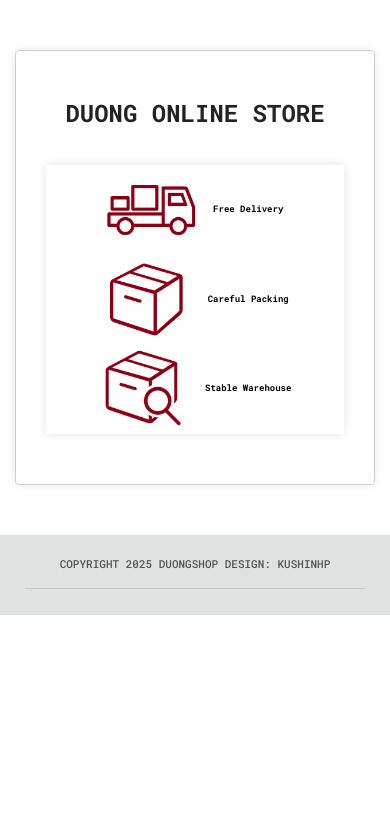
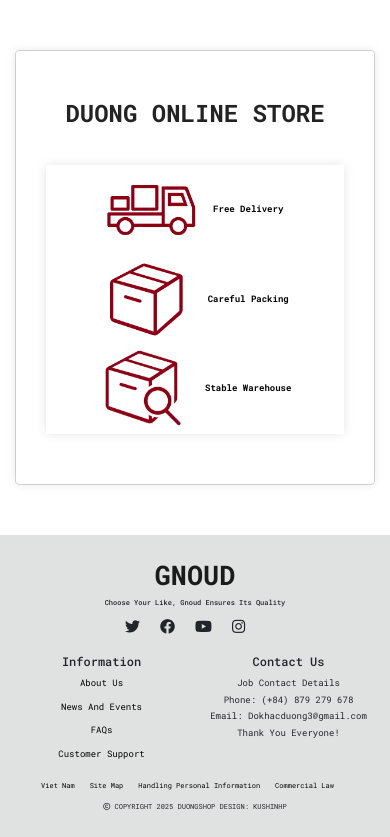
Before and after one commit to dokhacduong1/ProjectBanHang, a React (Create React App) app: page / in a window 390 px wide. Shown: the part 2297-3134 px from the top of the page. Before the commit the page ends 2912 px from the top, so only its background shows below. Built offline with nearby package versions, Linux system fonts and the light colour scheme; no server answers.

Commit message:
updatetiep1

```diff
--- a/src/App.css
+++ b/src/App.css
@@ -78,7 +78,7 @@ body .btnAll {
     background-color 0.3s ease 0s;
 }
 body .btnAll:hover {
-  background-color: #f5f5f5;
+  background-color: #ebebeb;
   text-decoration: none;
 }
 
--- a/src/components/SectionSix/SectionSix.css
+++ b/src/components/SectionSix/SectionSix.css
@@ -1,26 +1,185 @@
-.SectionSix{
+.sectionSix{
     margin-top: 10px;
     background-color: rgb(224, 226, 226);
-    padding: 10px 10px;
+    padding: 24px 71px;
+}
+.sectionBox{
+    display: flex;
+    justify-content: space-between;
+   align-items: center;
+}
+.sectionBox ul{
+    list-style: none;
+}
+.sectionSix__LogoIcon--icon{
+    margin-top: 97px;
+    display: flex;
+    flex-wrap: wrap;
+    padding: 0;
+}
+.sectionSix__LogoIcon--icon li{
+    font-size: 30px;
+    padding-right: 20px;
+}
+.sectionSix__LogoIcon--logo h1{
+    font-size: 49px;
+    font-weight: 700;
+    color: #1c1c1c;
+    transition: all 0.3s ease 0s;
+    color: #1b1b1b;
+    text-align: center;
+}
+.sectionSix__Descrip a{
+    display: block;
+    margin-bottom: 10px;
+    color: black;
+    text-decoration: none;
+}
+.sectionSix__Descrip{
+    text-align: left;
+}
+.sectionSix__Contact p{
+    margin-bottom: 10px;
+}
+.sectionBoxEnd{
+    display: flex;
+    justify-content: space-between;
+    align-items: center;
+}
+.sectionBoxEnd__info a{
+    padding-right: 15px;
+    font-size: 11px;
+    text-align: center;
+    text-decoration: none;
+    color: black;
+}
+.sectionBoxEnd__Copy p{
+    font-size: 11px;
+}
+.sectionSix__LogoIcon--logo h6{
+    font-size: 14px;
+}
+@media (max-width: 992.9px) {
+   .sectionSix__Contact h5{
+    font-size: 16px;
+   }
+   .sectionSix__Contact p {
+    margin-bottom: 3px;
+    font-size: 14px;
+}
+.sectionSix__Descrip h5{
+    font-size: 16px;
+}
+.sectionSix__Descrip p{
+    margin-bottom: 3px;
+    font-size: 14px;
+}
+.sectionSix__LogoIcon--logo h1 {
+    font-size: 38px;
+}
+.sectionSix__LogoIcon--logo h6 {
+    font-size: 9px;
+}
+.sectionSix__LogoIcon--icon li {
+    font-size: 22px;
+
+}
+.sectionBoxEnd__info a {
+    font-size: 9px;
+
+}
+.sectionBoxEnd__Copy p {
+    font-size: 9px;
+}
 }
 
-.SectionSix__endContent{
-    font-size: 15px;
-    font-weight: 500;
-    margin-top: 11px;
-    color: #535352;
-}
-@media (max-width: 600px) {
-    .SectionSix__endContent {
-        font-size: 11px;
+@media (max-width: 767.9px) {
+    .sectionSix__Contact h5 {
+        font-size: 12px;
+    }
+    .sectionSix__Contact p {
+
+        font-size: 9px;
+    }
+    .sectionSix__Descrip h5 {
+        font-size: 12px;
+    }
+    .sectionSix__Descrip a {
+        font-size: 9px;
+    }
+    .sectionSix__LogoIcon--logo h1 {
+        font-size: 27px;
+    }
+    .sectionSix__LogoIcon--logo h6 {
+        font-size: 7px;
+    }
+    .sectionBoxEnd__info a {
+        font-size: 7px;
+    }
+    .sectionBoxEnd__info a {
+        font-size: 7px;
+    }
+    .sectionSix__LogoIcon--icon li {
+        font-size: 15px;
     }
 }
-@media (max-width: 368.9px) {
-    .SectionSix__boxUl li {
-        font-size: 24px;
+
+@media (max-width: 521.9px) {
+    .sectionSix{
+        padding: 24px 8px;
     }
-
-    .SectionSix__endContent {
-        font-size: 11px;
+    .sectionBox{
+        align-items:normal;
     }
 }
+@media (max-width: 467.9px) {
+   .sectionBox{
+        flex-wrap: wrap;
+   }
+   .sectionSix__LogoIcon--logo{
+    text-align: center;
+   }
+   .sectionSix__LogoIcon--icon {
+     margin-top: 0;
+    display: flex;
+    flex-wrap: wrap;
+    padding: 0;
+    justify-content: center;
+}
+.sectionSix__logoIcon{
+    flex: 0 0 100%;
+    max-width: 100%;
+}
+.sectionSix__Descrip {
+    text-align: center;
+    flex: 0 0 50%;
+    max-width: 50%;
+}
+.sectionSix__Contact {
+    text-align: center;
+    flex: 0 0 50%;
+    max-width: 50%;
+}
+.sectionBoxEnd__Copy p{
+    font-size: 7px;
+}
+.sectionBoxEnd{
+    display: block;
+}
+.sectionBoxEnd__Copy p{
+    margin-top: 8px;
+    text-align: center;
+    margin-bottom: 0;
+}
+.sectionBoxEnd__info{
+    text-align: center;
+}
+
+}
+@media (max-width: 320.9px){
+
+}
+
+@media (max-width: 1199.9px){
+
+}
--- a/src/components/SectionSix/index.js
+++ b/src/components/SectionSix/index.js
@@ -1,19 +1,51 @@
-import "./SectionSix.css"
-function SectionSix(){
-    return(
-        <>
-            <footer className="SectionSix">
-                <div className="container">
+import { Link } from "react-router-dom";
+import "./SectionSix.css";
+function SectionSix() {
+  return (
+    <>
+      <footer className="sectionSix">
+        <div className="sectionBox">
+          <div className="sectionSix__logoIcon">
+                <div className="sectionSix__LogoIcon--logo">
+                    <h1>GNOUD</h1>
+                    <h6>Choose Your Like, Gnoud Ensures Its Quality</h6>
+                </div>
+                <ul className="sectionSix__LogoIcon--icon">
+                    <li><i class="fa-brands fa-twitter"></i></li>
+                    <li><i class="fa-brands fa-facebook"></i></li>
+                    <li><i class="fa-brands fa-youtube"></i></li>
+                    <li><i class="fa-brands fa-instagram"></i></li>
+                </ul>
+          </div>
+          <div className="sectionSix__Descrip">
+                <h5>Information</h5>
+                <a href=" ">About Us</a>
+                <a href=" ">News And Events</a>
+                <a href=" ">FAQs</a>
+                <a href=" ">Customer Support</a>
+          </div>
+          <div className="sectionSix__Contact">
+                <h5>Contact Us</h5>
+                <p>Job Contact Details</p>
+                <p>Phone: (+84) 879 279 678</p>
+                <p>Email: Dokhacduong3@gmail.com</p>
+                <p>Thank You Everyone!</p>
+          </div>
+        </div>
+        <div className="sectionBoxEnd">
+            <div className="sectionBoxEnd__info">
+                <a href=" ">Viet Nam</a>
+                <a href=" ">Site Map</a>
+                <a href=" ">Handling Personal Information</a>
+                <a href=" ">Commercial Law</a>
+            </div>
+            <div className="sectionBoxEnd__Copy">
+                <p><i class="fa-regular fa-copyright"></i> COPYRIGHT 2025 DUONGSHOP DESIGN: KUSHINHP</p>
 
-                <div className="row">
-                    <div className="col-lg-12 text-center ">
-                        <p className="SectionSix__endContent">COPYRIGHT 2025 DUONGSHOP DESIGN: KUSHINHP</p>
-                        <hr></hr>
-                    </div>
-                </div>
-                </div>
-            </footer>
-        </>
-    )
+            </div>
+        </div>
+      </footer>
+    </>
+  );
 }
-export default SectionSix
+export default SectionSix;
```
